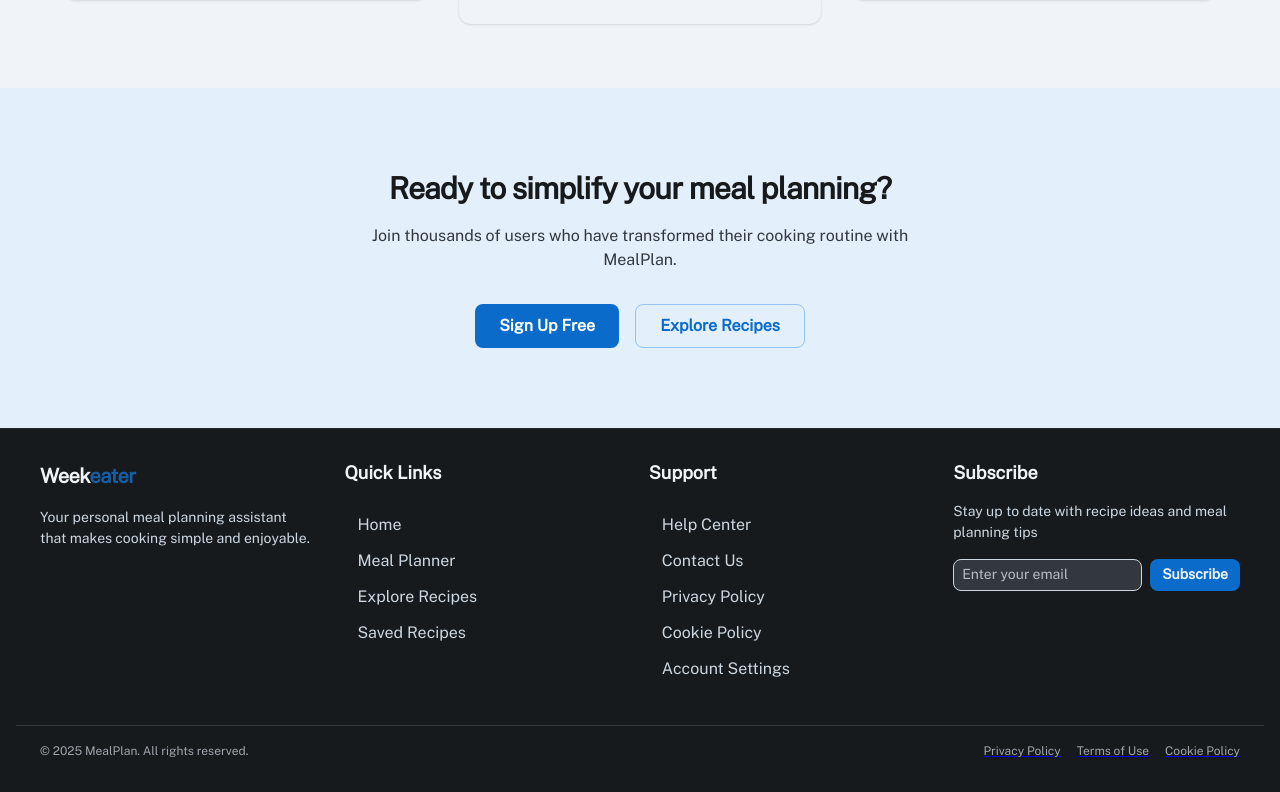
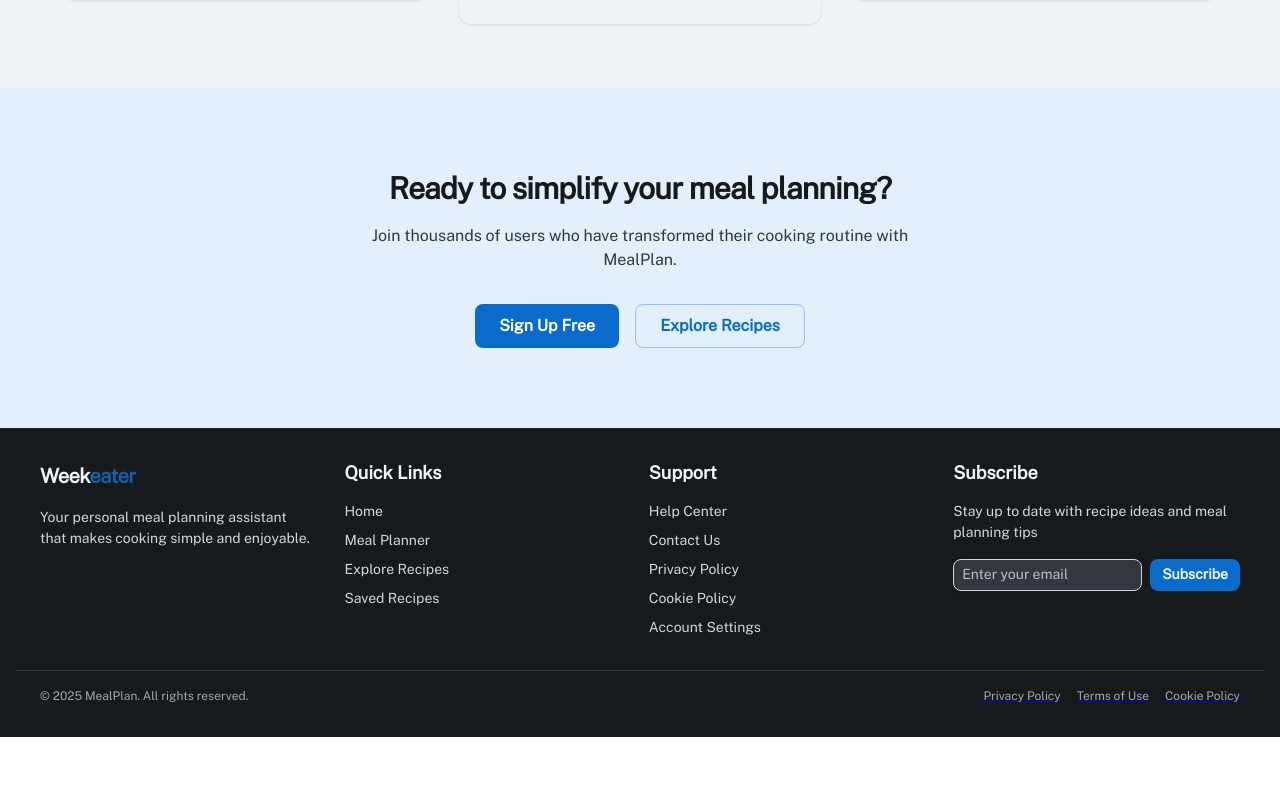
Before and after one commit to rolandskrumbergs/meal-planner-app-frontend, a React (Vite) app: page / in a window 1280 px wide. Shown: the part 1764-2556 px from the top of the page. After the commit the page ends 2501 px from the top, so only its background shows below. Built offline with nearby package versions, Linux system fonts and the light colour scheme; no server answers; what @azure/msal-react would draw is missing.

Commit message:
Footer links updated

```diff
--- a/src/layout/Layout.tsx
+++ b/src/layout/Layout.tsx
@@ -155,105 +155,114 @@ const Footer = () => {
         {/* Quick Links Section */}
         <Box>
           <Typography level="title-lg" sx={{ mb: 2, color: 'neutral.100' }}>Quick Links</Typography>
-          <List>
-            <ListItem>
-              <ListItemButton
-                component={Link}
-                to="/"
+          <Box sx={{ display: 'flex', flexDirection: 'column', gap: 1 }}>
+            <Link to="/" style={{ textDecoration: 'none' }}>
+              <Typography
+                level="body-sm"
                 sx={{
                   color: 'neutral.300',
                   '&:hover': { color: 'neutral.100' }
                 }}
-              >Home</ListItemButton>
-            </ListItem>
-            <ListItem>
-              <ListItemButton
-                component={Link}
-                to="/meal-planner"
+              >
+                Home
+              </Typography>
+            </Link>
+            <Link to="/meal-planner" style={{ textDecoration: 'none' }}>
+              <Typography
+                level="body-sm"
                 sx={{
                   color: 'neutral.300',
                   '&:hover': { color: 'neutral.100' }
                 }}
-              >Meal Planner</ListItemButton>
-            </ListItem>
-            <ListItem>
-              <ListItemButton
-                component={Link}
-                to="/explore"
+              >
+                Meal Planner
+              </Typography>
+            </Link>
+            <Link to="/explore" style={{ textDecoration: 'none' }}>
+              <Typography
+                level="body-sm"
                 sx={{
                   color: 'neutral.300',
                   '&:hover': { color: 'neutral.100' }
                 }}
-              >Explore Recipes</ListItemButton>
-            </ListItem>
-            <ListItem>
-              <ListItemButton
-                component={Link}
-                to="/my-recipes"
+              >
+                Explore Recipes
+              </Typography>
+            </Link>
+            <Link to="/my-recipes" style={{ textDecoration: 'none' }}>
+              <Typography
+                level="body-sm"
                 sx={{
                   color: 'neutral.300',
                   '&:hover': { color: 'neutral.100' }
                 }}
-              >Saved Recipes</ListItemButton>
-            </ListItem>
-          </List>
+              >
+                Saved Recipes
+              </Typography>
+            </Link>
+          </Box>
         </Box>
 
         {/* Support Section */}
         <Box>
           <Typography level="title-lg" sx={{ mb: 2, color: 'neutral.100' }}>Support</Typography>
-          <List>
-            <ListItem>
-              <ListItemButton
-                component={Link}
-                to="/help-center"
+          <Box sx={{ display: 'flex', flexDirection: 'column', gap: 1 }}>
+            <Link to="/help-center" style={{ textDecoration: 'none' }}>
+              <Typography
+                level="body-sm"
                 sx={{
                   color: 'neutral.300',
                   '&:hover': { color: 'neutral.100' }
                 }}
-              >Help Center</ListItemButton>
-            </ListItem>
-            <ListItem>
-              <ListItemButton
-                component={Link}
-                to="/contact"
+              >
+                Help Center
+              </Typography>
+            </Link>
+            <Link to="/contact" style={{ textDecoration: 'none' }}>
+              <Typography
+                level="body-sm"
                 sx={{
                   color: 'neutral.300',
                   '&:hover': { color: 'neutral.100' }
                 }}
-              >Contact Us</ListItemButton>
-            </ListItem>
-            <ListItem>
-              <ListItemButton
-                component={Link}
-                to="/privacy"
+              >
+                Contact Us
+              </Typography>
+            </Link>
+            <Link to="/privacy" style={{ textDecoration: 'none' }}>
+              <Typography
+                level="body-sm"
                 sx={{
                   color: 'neutral.300',
                   '&:hover': { color: 'neutral.100' }
                 }}
-              >Privacy Policy</ListItemButton>
-            </ListItem>
-            <ListItem>
-              <ListItemButton
-                component={Link}
-                to="/cookie-policy"
+              >
+                Privacy Policy
+              </Typography>
+            </Link>
+            <Link to="/cookie-policy" style={{ textDecoration: 'none' }}>
+              <Typography
+                level="body-sm"
                 sx={{
                   color: 'neutral.300',
                   '&:hover': { color: 'neutral.100' }
                 }}
-              >Cookie Policy</ListItemButton>
-            </ListItem>
-            <ListItem>
-              <ListItemButton
-                component={Link}
-                to="/account-settings"
+              >
+                Cookie Policy
+              </Typography>
+            </Link>
+            <Link to="/account-settings" style={{ textDecoration: 'none' }}>
+              <Typography
+                level="body-sm"
                 sx={{
                   color: 'neutral.300',
                   '&:hover': { color: 'neutral.100' }
                 }}
-              >Account Settings</ListItemButton>
-            </ListItem>
-          </List>
+              >
+                Account Settings
+              </Typography>
+            </Link>
+          </Box>
         </Box>
 
         {/* Subscribe Section */}
```
